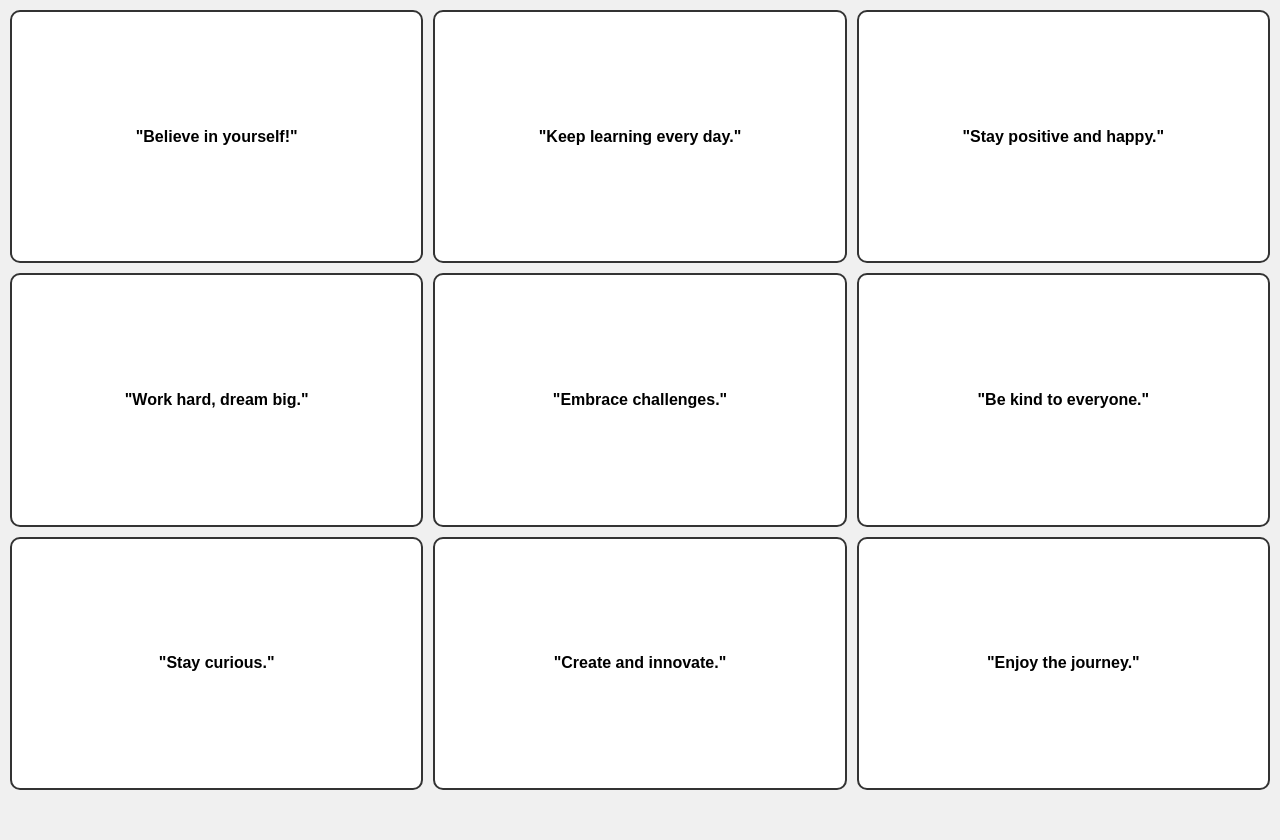
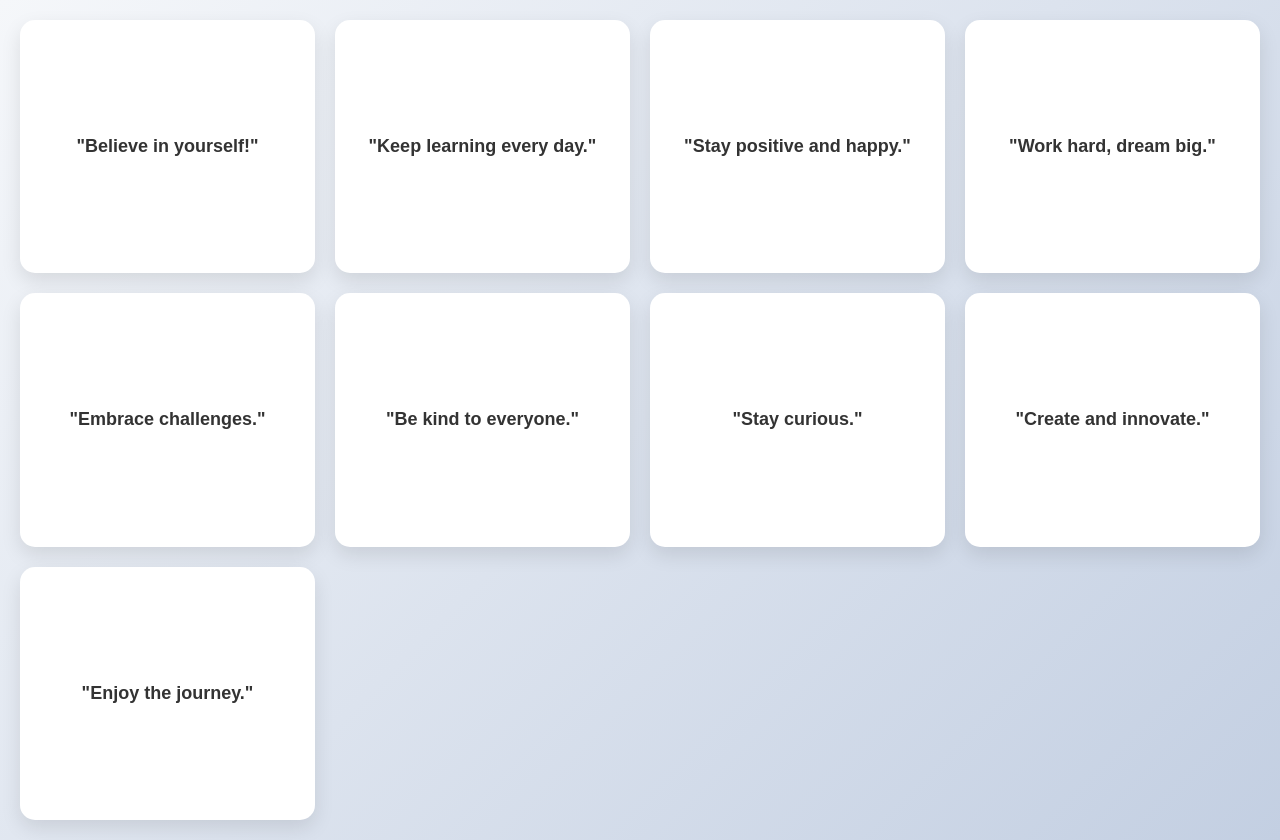
Before and after one commit to izhar-khan-03/devops_assignment_2, a plain HTML site: page index.html in a window 1280 px wide. Before the commit the page ends 800 px from the top, so only its background shows below. Drawn offline with Linux system fonts and the light colour scheme.

Commit message:
changed the code for checking the changing effect of ansible

```diff
--- a/index.html
+++ b/index.html
@@ -6,32 +6,46 @@
  <style>
  body {
  display: grid;
- grid-template-columns: repeat(3, 1fr);
- grid-template-rows: repeat(3, 1fr);
- gap: 10px;
- height: 100vh;
+ grid-template-columns: repeat(auto-fit, minmax(250px, 1fr));
+ gap: 20px;
+ padding: 20px;
  margin: 0;
- padding: 10px;
- box-sizing: border-box;
  font-family: 'Arial', sans-serif;
- background-color: #f0f0f0;
+ background: linear-gradient(135deg, #f5f7fa, #c3cfe2);
+ min-height: 100vh;
  }
  div {
  display: flex;
  flex-direction: column;
  align-items: center;
  justify-content: center;
- gap: 10px;
- border: 2px solid #333;
- border-radius: 10px;
- padding: 10px;
- box-sizing: border-box;
+ padding: 20px;
+ border-radius: 15px;
  background-color: #fff;
+ box-shadow: 0 8px 20px rgba(0, 0, 0, 0.1);
+ transition: transform 0.3s, box-shadow 0.3s;
+ text-align: center;
+ }
+ div:hover {
+ transform: translateY(-5px);
+ box-shadow: 0 12px 25px rgba(0, 0, 0, 0.2);
+ }
+ h1 {
+ font-size: 18px;
+ color: #333;
+ margin: 0;
+ line-height: 1.4;
+ }
+ @media (max-width: 600px) {
+ body {
+ grid-template-columns: 1fr;
+ }
+ div {
+ padding: 15px;
  }
  h1 {
  font-size: 16px;
- text-align: center;
- margin: 0;
+ }
  }
  </style>
 </head>
```
